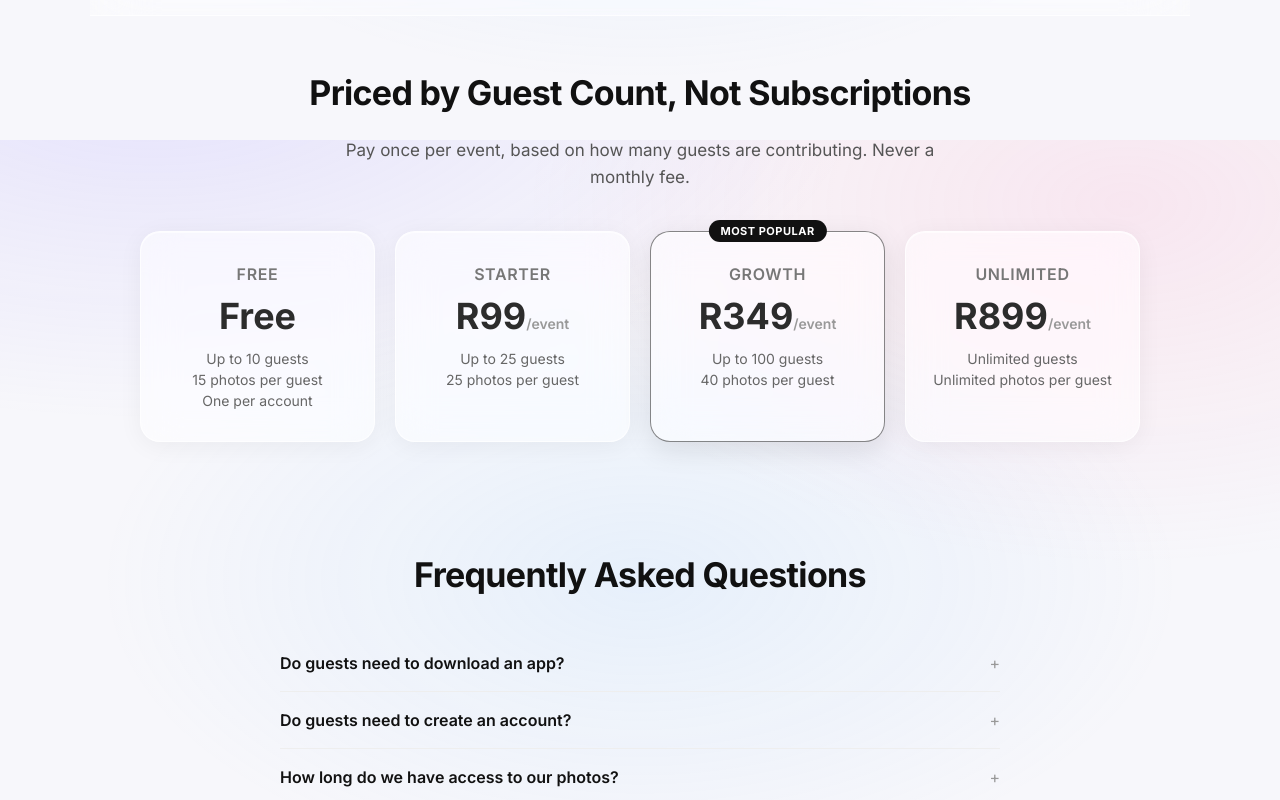
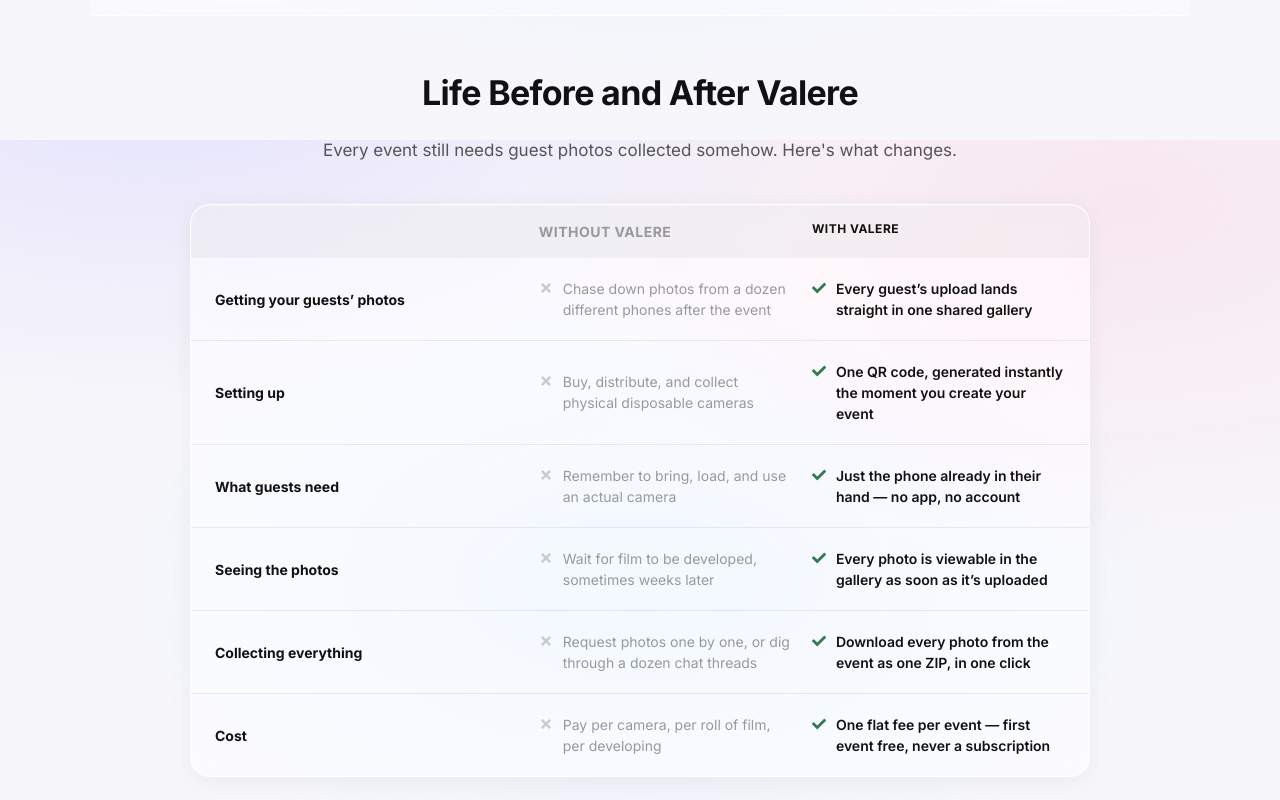
Before and after one commit to GeorgeWalkerPhillips/image-uploader, a React (Create React App) app: page / in a window 1280 px wide. Shown: the part 2260-3060 px from the top of the page. Built offline with nearby package versions, Linux system fonts and the light colour scheme; no server answers.

Commit message:
Comparison

```diff
--- a/src/LandingPage.js
+++ b/src/LandingPage.js
@@ -8,6 +8,8 @@ import {
   FaDownload,
   FaShieldAlt,
   FaHeart,
+  FaCheck,
+  FaTimes,
 } from 'react-icons/fa';
 import { TIERS, TIER_ORDER, formatGuestCap, formatPhotoCap } from './services/pricingTiers';
 import { useAuth } from './context/AuthContext';
@@ -44,6 +46,39 @@ const FAQ_ITEMS = [
   {
     q: 'What photo formats can guests upload?',
     a: 'JPEG, PNG, WebP and HEIC are all supported, straight off any phone camera. The same formats your guests already shoot in.',
+  },
+];
+
+const COMPARISON_ROWS = [
+  {
+    feature: 'Getting your guests’ photos',
+    before: 'Chase down photos from a dozen different phones after the event',
+    after: 'Every guest’s upload lands straight in one shared gallery',
+  },
+  {
+    feature: 'Setting up',
+    before: 'Buy, distribute, and collect physical disposable cameras',
+    after: 'One QR code, generated instantly the moment you create your event',
+  },
+  {
+    feature: 'What guests need',
+    before: 'Remember to bring, load, and use an actual camera',
+    after: 'Just the phone already in their hand — no app, no account',
+  },
+  {
+    feature: 'Seeing the photos',
+    before: 'Wait for film to be developed, sometimes weeks later',
+    after: 'Every photo is viewable in the gallery as soon as it’s uploaded',
+  },
+  {
+    feature: 'Collecting everything',
+    before: 'Request photos one by one, or dig through a dozen chat threads',
+    after: 'Download every photo from the event as one ZIP, in one click',
+  },
+  {
+    feature: 'Cost',
+    before: 'Pay per camera, per roll of film, per developing',
+    after: 'One flat fee per event — first event free, never a subscription',
   },
 ];
 
@@ -242,6 +277,36 @@ function LandingPage() {
           </div>
         </section>
 
+        <section aria-labelledby="comparison-heading">
+          <h2 id="comparison-heading">Life Before and After Valere</h2>
+          <p className={styles.useCasesIntro}>
+            Every event still needs guest photos collected somehow. Here's
+            what changes.
+          </p>
+          <div className={styles.comparisonTable}>
+            <div className={styles.comparisonHeaderRow}>
+              <div className={styles.comparisonFeatureCol} />
+              <div className={styles.comparisonBeforeCol}>Without Valere</div>
+              <div className={styles.comparisonHeaderHighlight}>With Valere</div>
+            </div>
+            {COMPARISON_ROWS.map((row) => (
+              <div className={styles.comparisonRow} key={row.feature}>
+                <div className={styles.comparisonFeatureCol}>
+                  <span className={styles.comparisonFeatureLabel}>{row.feature}</span>
+                </div>
+                <div className={styles.comparisonBeforeCol}>
+                  <FaTimes className={styles.comparisonBeforeIcon} aria-hidden="true" />
+                  <span>{row.before}</span>
+                </div>
+                <div className={styles.comparisonAfterCol}>
+                  <FaCheck className={styles.comparisonAfterIcon} aria-hidden="true" />
+                  <span>{row.after}</span>
+                </div>
+              </div>
+            ))}
+          </div>
+        </section>
+
         <section id="pricing" aria-labelledby="pricing-heading">
           <h2 id="pricing-heading">Priced by Guest Count, Not Subscriptions</h2>
           <p className={styles.useCasesIntro}>
--- a/src/LandingPage.module.css
+++ b/src/LandingPage.module.css
@@ -351,6 +351,97 @@
   color: #fff;
 }
 
+/* Comparison table */
+.comparisonTable {
+  max-width: 900px;
+  margin: 0 auto;
+  background: rgba(255, 255, 255, 0.55);
+  backdrop-filter: blur(18px) saturate(160%);
+  -webkit-backdrop-filter: blur(18px) saturate(160%);
+  border: 1px solid rgba(255, 255, 255, 0.7);
+  border-radius: 20px;
+  box-shadow: 0 4px 24px rgba(17, 17, 17, 0.05), inset 0 1px 0 rgba(255, 255, 255, 0.6);
+  overflow: hidden;
+}
+
+.comparisonHeaderRow {
+  display: none;
+}
+
+.comparisonRow {
+  display: grid;
+  grid-template-columns: 1fr;
+  gap: 10px;
+  padding: 20px;
+  border-bottom: 1px solid rgba(17, 17, 17, 0.08);
+}
+
+.comparisonRow:last-child {
+  border-bottom: none;
+}
+
+.comparisonFeatureLabel {
+  font-weight: 700;
+  font-size: 14px;
+  color: #111;
+}
+
+.comparisonBeforeCol,
+.comparisonAfterCol {
+  display: flex;
+  align-items: flex-start;
+  gap: 10px;
+  font-size: 14px;
+  line-height: 1.5;
+}
+
+.comparisonBeforeCol {
+  color: #999;
+}
+
+.comparisonAfterCol {
+  color: #111;
+  font-weight: 600;
+}
+
+.comparisonBeforeIcon {
+  flex-shrink: 0;
+  margin-top: 3px;
+  color: #ccc;
+}
+
+.comparisonAfterIcon {
+  flex-shrink: 0;
+  margin-top: 3px;
+  color: #2e7d4f;
+}
+
+@media (min-width: 760px) {
+  .comparisonHeaderRow {
+    display: grid;
+    grid-template-columns: 1.2fr 1fr 1fr;
+    gap: 20px;
+    padding: 16px 24px;
+    background: rgba(17, 17, 17, 0.04);
+    font-size: 12px;
+    font-weight: 700;
+    text-transform: uppercase;
+    letter-spacing: 0.04em;
+    color: #777;
+  }
+
+  .comparisonHeaderHighlight {
+    color: #111;
+  }
+
+  .comparisonRow {
+    grid-template-columns: 1.2fr 1fr 1fr;
+    gap: 20px;
+    padding: 20px 24px;
+    align-items: center;
+  }
+}
+
 /* Pricing */
 .pricingGrid {
   display: grid;
```
